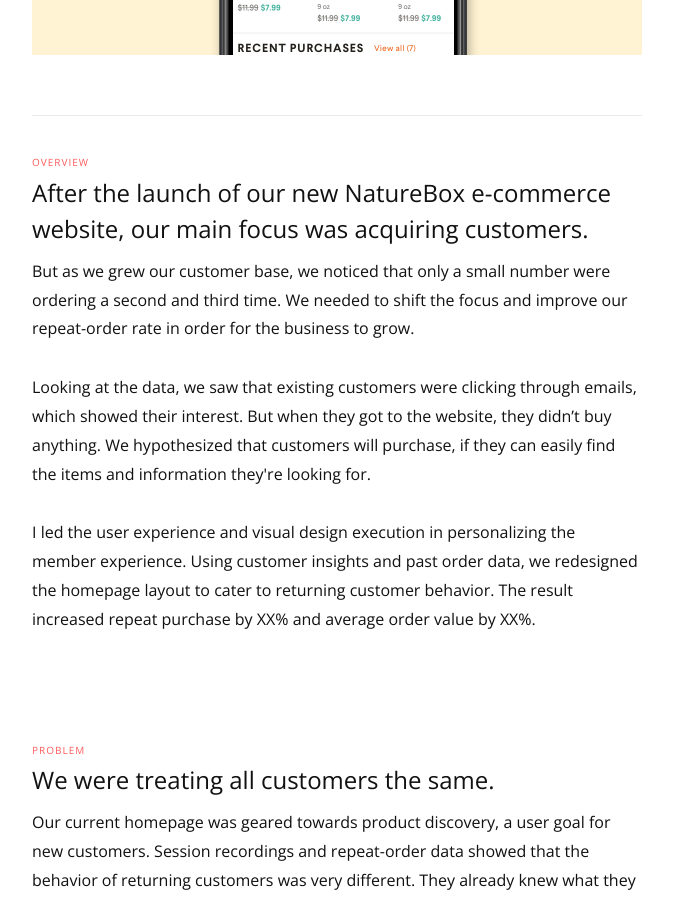
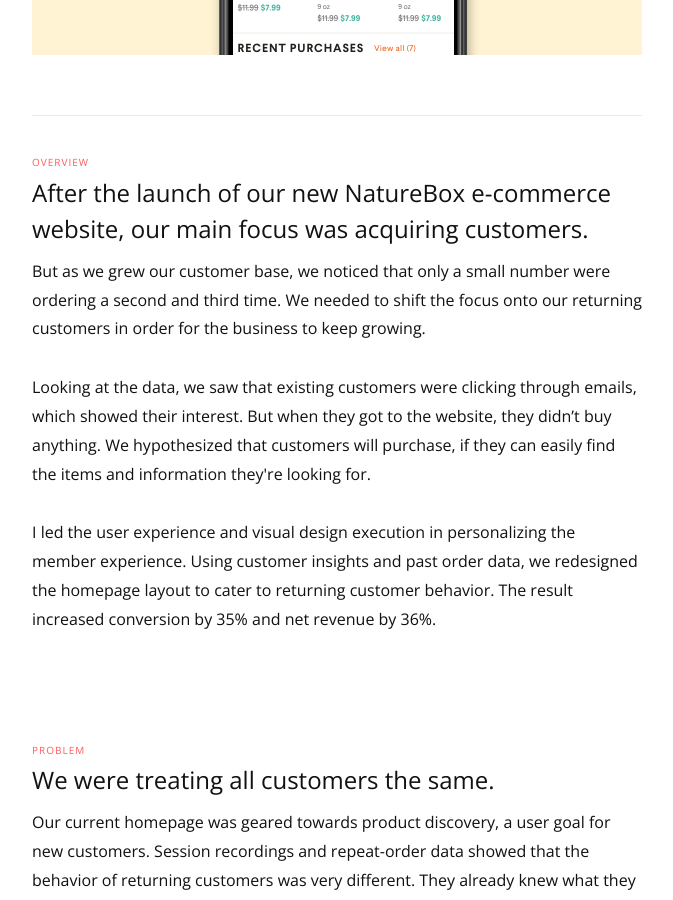
Before and after one commit to joannelin12/joannelin12.github.io, a Jekyll site: the page built from project-nbx-personalize.html, in a window 1280 px wide and 900 px high, scrolled down 635 px. Shown: the whole window, without its empty margins (303-976 px from the left). Built offline with Jekyll 4.4.1, drawn with Linux system fonts in a browser that asks for light colours; some of the changed text lies outside the part shown.

Commit message:
copy fixed

```diff
--- a/project-nbx-personalize.html
+++ b/project-nbx-personalize.html
@@ -18,13 +18,13 @@
       <span class="section-tag">Overview</span>
       <h2>After the launch of our new NatureBox e-commerce website, our main focus was acquiring customers.</h2>
       <p>
-        But as we grew our customer base, we noticed that only a small number were ordering a second and third time. We needed to shift the focus and improve our repeat-order rate in order for the business to grow.
+        But as we grew our customer base, we noticed that only a small number were ordering a second and third time. We needed to shift the focus onto our returning customers in order for the business to keep growing.
       </p>
       <p>
         Looking at the data, we saw that existing customers were clicking through emails, which showed their interest. But when they got to the website, they didn’t buy anything. We hypothesized that customers will purchase, if they can easily find the items and information they're looking for.
       </p>
       <p>
-        I led the user experience and visual design execution in personalizing the member experience. Using customer insights and past order data, we redesigned the homepage layout to cater to returning customer behavior. The result increased repeat purchase by XX% and average order value by XX%.
+        I led the user experience and visual design execution in personalizing the member experience. Using customer insights and past order data, we redesigned the homepage layout to cater to returning customer behavior. The result increased conversion by 35% and net revenue by 36%.
       </p>
     </div>
 
@@ -107,11 +107,11 @@
     <!-- Execution -->
     <div class="section">
       <span class="section-tag">Execution</span>
-      <h2>Repeat-order was up by XX% and AOV by XX%.</h2>
+      <h2>Conversion was up 35%, net revenue by 36%.</h2>
       <p>
         The new layout was very different, so we wanted to A/B test into it carefully. That way, we could understand exactly what parts worked and what didn’t. The design was introduced section by section above the old layout, starting with the dashboard. When all the sections were up, we tested a version without the old layout below, which was the design that won.
       <p>
-        By addressing the customers' goals, we were able to achieve our business one. This project is a great example of how user behavior can shape design.
+        By addressing the customers' goals, we were able to achieve our business one. This project is a memorable example of how user behavior can shape design.
       </p>
       <img src="/images/nbx-personalize/final.jpg">
       <p class="caption">Final member homepage.</p>
```
